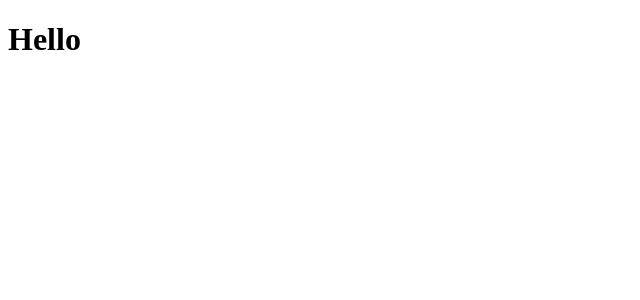
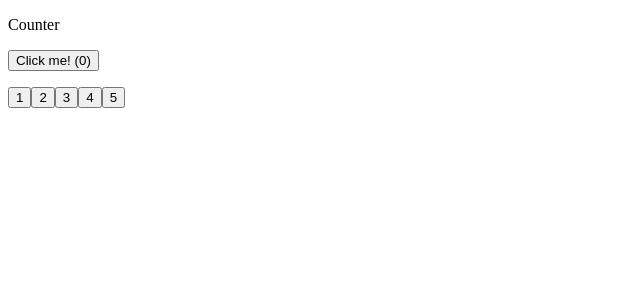
Before and after one commit to takeaways/react-testing, a React app: page / in a window 1280 px wide. Shown: the top 300 px of the page, without its empty margins (0-640 px from the left). Built offline with nearby package versions, Linux system fonts and the light colour scheme.

Commit message:
기본컨포넌트를 만들어 보기

```diff
--- /dev/null
+++ b/src/App.jsx
@@ -0,0 +1,22 @@
+import React, { useState } from 'react';
+
+import Page from './Page';
+
+export default function App() {
+    const [state, setState] = useState({
+        count: 0,
+    });
+
+    const { count } = state;
+
+    const handlerClick = (number) => {
+        setState({ count: count + number });
+    };
+
+    return (
+        <Page
+            count={count}
+            onClick={handlerClick}
+        />
+    );
+}
--- /dev/null
+++ b/src/Button.jsx
@@ -0,0 +1,7 @@
+import React from 'react';
+
+export default function Button({ children, count, onClick }) {
+    return (
+        <button type="button" onClick={() => onClick(count)}>{children}</button>
+    );
+}
--- /dev/null
+++ b/src/Buttons.jsx
@@ -0,0 +1,18 @@
+import React from 'react';
+import Button from './Button';
+
+export default function Buttons({ onClick }) {
+    return (
+        <p>
+            {[1, 2, 3, 4, 5].map((number) => (
+                <Button
+                    key={number}
+                    count={number}
+                    onClick={onClick}
+                >
+                    {number}
+                </Button>
+            ))}
+        </p>
+    );
+}
--- /dev/null
+++ b/src/Counter.jsx
@@ -0,0 +1,12 @@
+import React from 'react';
+import Button from './Button';
+
+export default function Counter({ count, onClick }) {
+    return (
+        <Button type="button" count={1} onClick={onClick}>
+            Click me! (
+            { count }
+            )
+        </Button>
+    );
+}
--- /dev/null
+++ b/src/Page.jsx
@@ -0,0 +1,15 @@
+import React from 'react';
+import Counter from './Counter';
+import Buttons from './Buttons';
+
+export default function Page({ count, onClick }) {
+    return (
+        <div>
+            <p>Counter</p>
+            <p>
+                <Counter count={count} onClick={onClick} />
+            </p>
+            <Buttons onClick={onClick} />
+        </div>
+    );
+}
--- a/src/index.jsx
+++ b/src/index.jsx
@@ -1,7 +1,9 @@
-import React from "react";
-import ReactDOM from "react-dom";
+import React from 'react';
+import ReactDOM from 'react-dom';
 
+import App from './App';
 
-const e = (<h1>Hello</h1>)
-
-ReactDOM.render(e, document.querySelector("#app"));
+ReactDOM.render(
+    <App />,
+    document.getElementById('app'),
+);
--- a/webpack.config.js
+++ b/webpack.config.js
@@ -7,5 +7,8 @@ module.exports = {
             exclude: /node_modules/,
             use:'babel-loader'
         }]
+    },
+    resolve: {
+        extensions: ['.js','.jsx']
     }
 };
```
Also changed, not shown: 1 other file (tests, documents, lock files or other folders).
